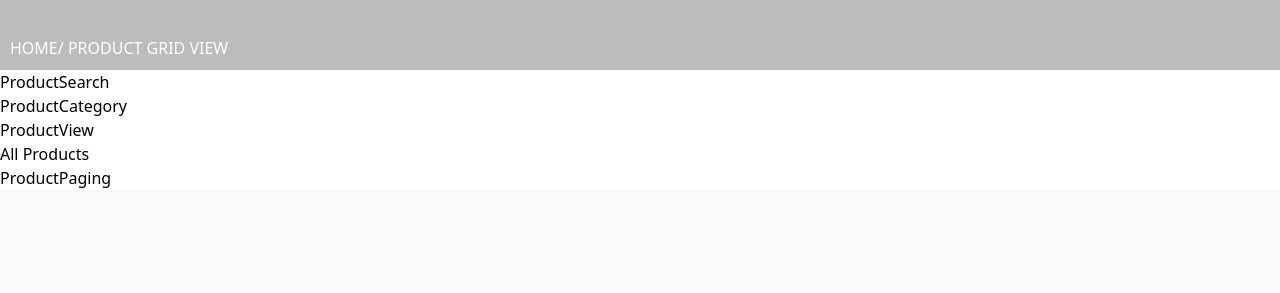
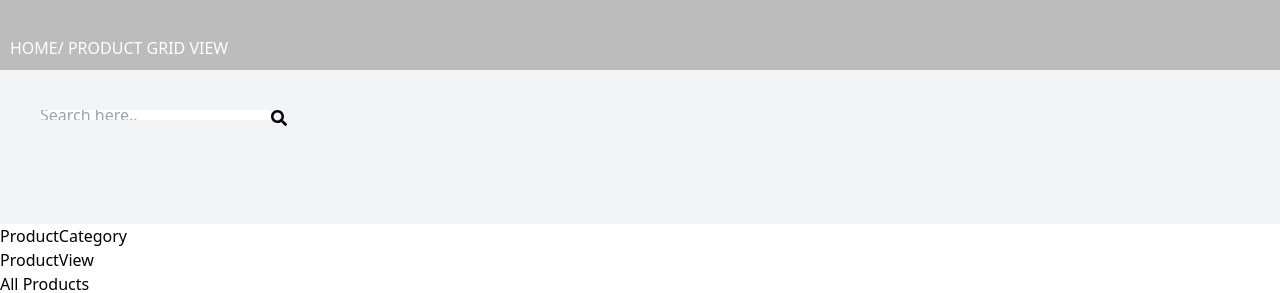
Before and after one commit to Shinto540/walkerbuntuapp, a Next.js app: page /product in a window 1280 px wide. Shown: the part 250-543 px from the top of the page. Built offline with nearby package versions, Linux system fonts and the light colour scheme.

Commit message:
UPDATE ProductSearch

```diff
--- a/components/about/About.jsx
+++ b/components/about/About.jsx
@@ -14,7 +14,7 @@ const about = () => {
           </div>
           <div className="relative">
             <div className="absolute left-[-200px] top-[10%] w-[600px] py-10 px-12 bg-gray-200 text-[12px]">
-              <div className="mb-6">
+              <div className="mb-2">
                 <h1 className="font-bold text-lg">ABOUT HURST</h1>
                 <div className="border-b-2 border-gray-300 w-[45px]"></div>
               </div>
--- a/components/products/ProductCategory.jsx
+++ b/components/products/ProductCategory.jsx
@@ -1,5 +1,18 @@
 const ProductCategory = () => {
-  return <div>ProductCategory</div>;
+  return (
+
+    <section className="relative">
+        ProductCategory
+              </section>
+
+
+
+
+
+);
+
+
+
 };
 
 export default ProductCategory;
--- a/components/products/ProductSearch.jsx
+++ b/components/products/ProductSearch.jsx
@@ -1,5 +1,16 @@
+import { FaSearch } from "react-icons/fa";
+
 const ProductSearch = () => {
-  return <section>ProductSearch</section>;
+  return (
+    <main className="bg-gray-100 pb-16">
+      <section className="search">
+        <div className="flex top-50% px-10 py-10  h-[7vw] hover:text-blue-600 cursor-pointer">
+          <input type="search" placeholder="Search here.." />
+          <FaSearch className=""/>
+        </div>
+      </section>
+    </main>
+  );
 };
 
 export default ProductSearch;
```
